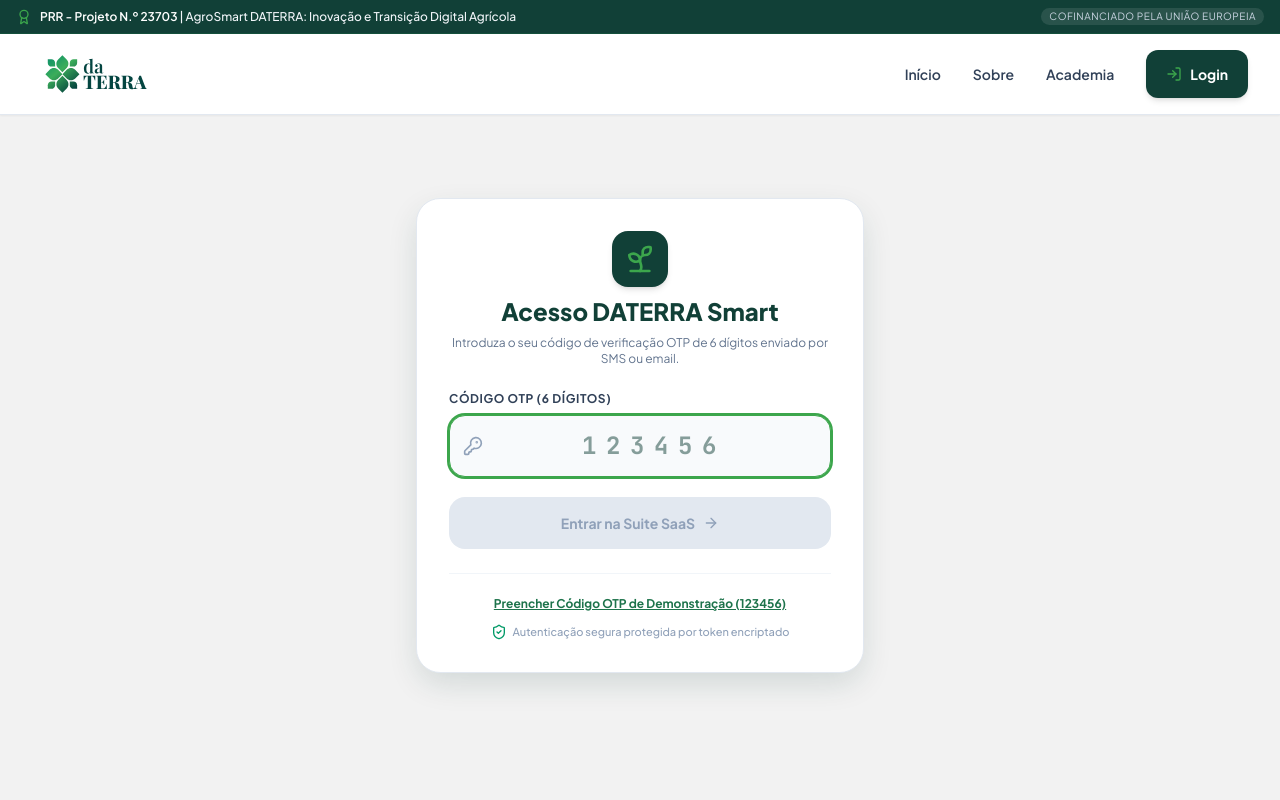
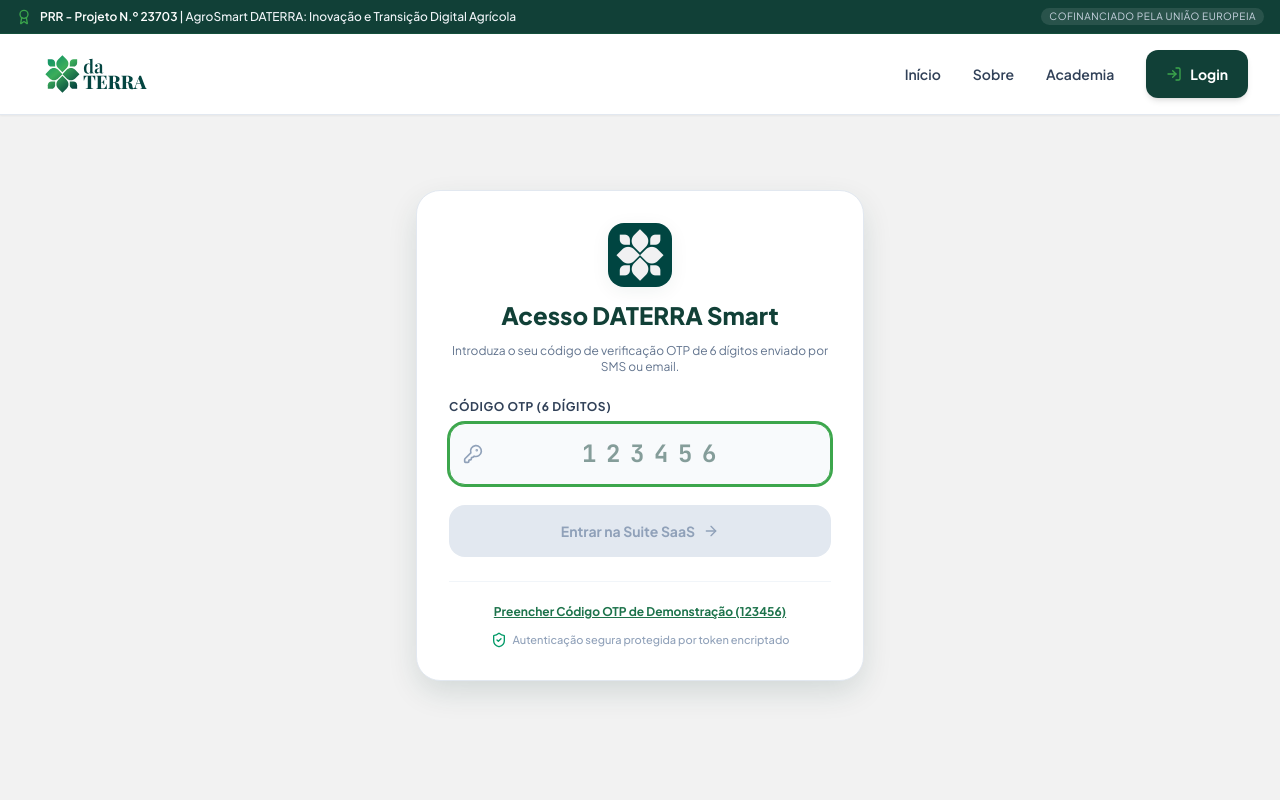
Before and after one commit to daterra-digital/daterra-smart, a React (Vite) app: page /#/login in a window 1280 px wide. Shown: the top 800 px of the page. Built offline with nearby package versions, Linux system fonts and the light colour scheme.

Commit message:
feat(login): substituir icone do cartao OTP por icon-daterra-mono.png

```diff
--- a/src/views/LoginView.tsx
+++ b/src/views/LoginView.tsx
@@ -1,6 +1,6 @@
 import React, { useState } from 'react';
 import { useNavigate } from 'react-router-dom';
-import { Sprout, ShieldCheck, KeyRound, ArrowRight } from 'lucide-react';
+import { ShieldCheck, KeyRound, ArrowRight } from 'lucide-react';
 import { useAuth } from '../context/AuthContext';
 
 export const LoginView: React.FC = () => {
@@ -39,9 +39,13 @@
     <div className="min-h-[80vh] flex items-center justify-center p-4">
       <div className="w-full max-w-md bg-white rounded-3xl p-8 shadow-floating border border-slate-200 space-y-6">
         {/* Cabeçalho do Card */}
-        <div className="text-center space-y-2">
-          <div className="w-14 h-14 rounded-2xl bg-daterra-primary text-white flex items-center justify-center mx-auto shadow-md">
-            <Sprout className="w-8 h-8 text-daterra-accent" />
+        <div className="text-center space-y-3">
+          <div className="w-16 h-16 mx-auto flex items-center justify-center shadow-soft rounded-2xl overflow-hidden">
+            <img
+              src="./icon-daterra-mono.png"
+              alt="DATERRA Smart"
+              className="w-16 h-16 object-contain"
+            />
           </div>
           <h2 className="text-2xl font-black text-daterra-primary">Acesso DATERRA Smart</h2>
           <p className="text-xs text-slate-500">
```
